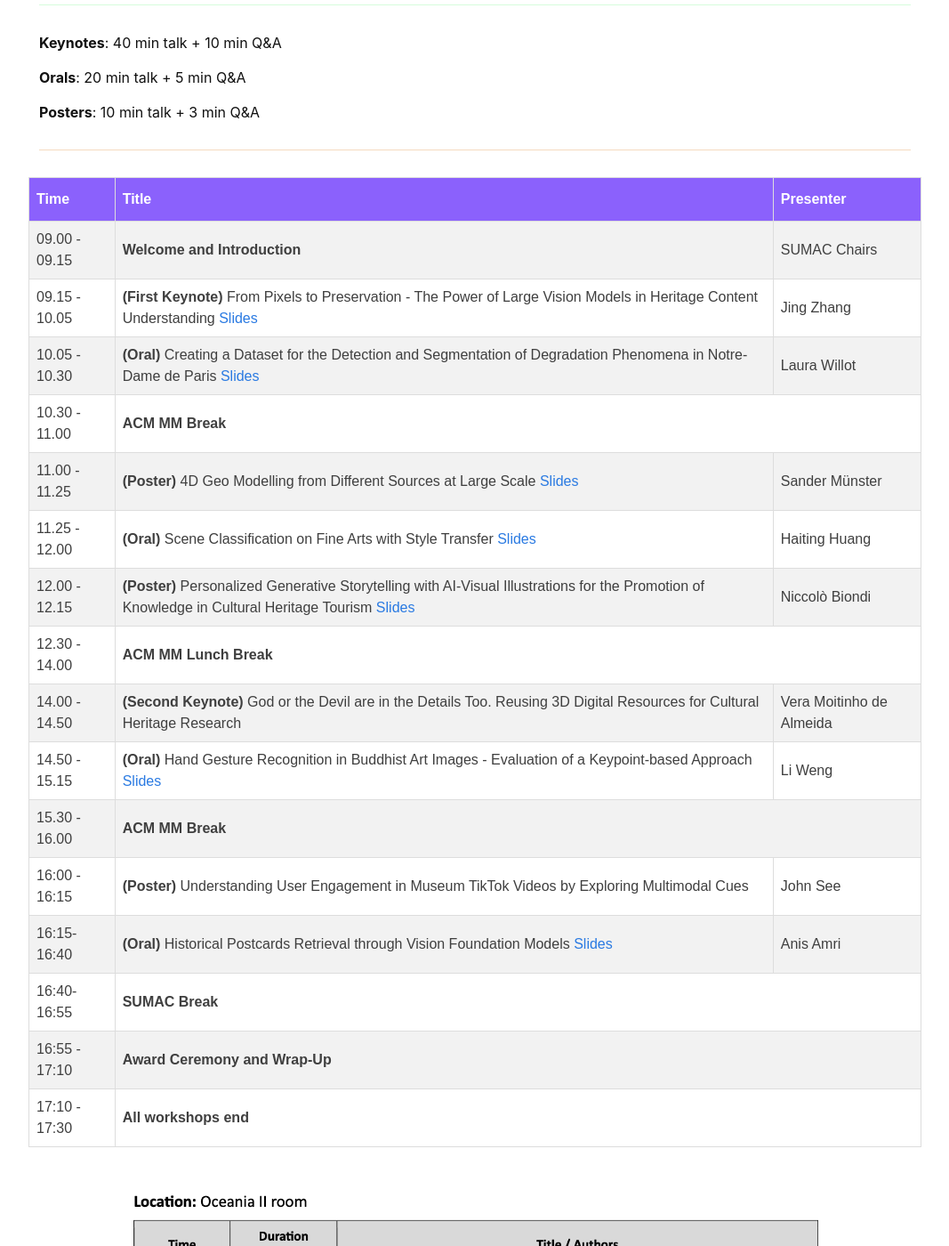
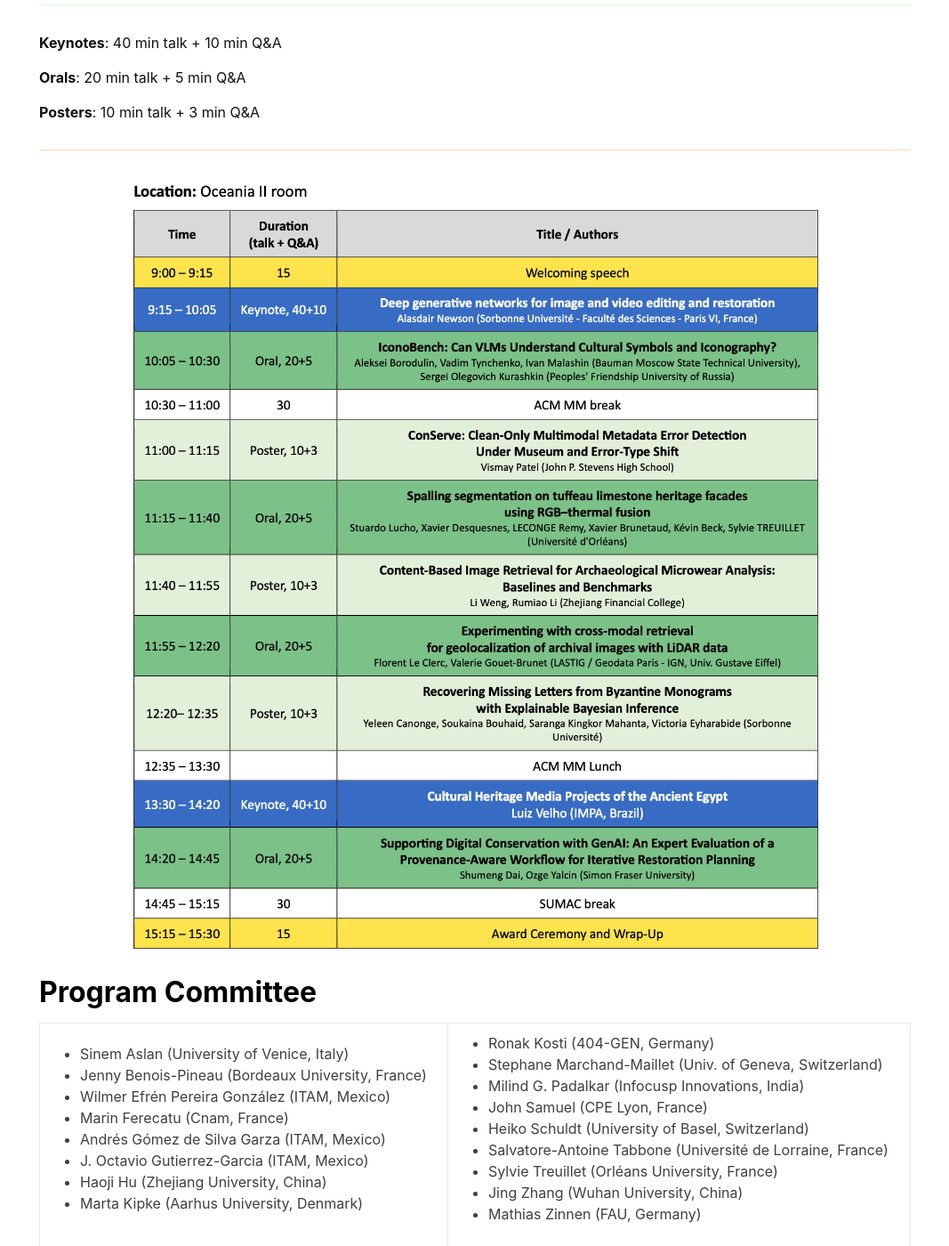
Before and after one commit to sumac-workshops/2026, a Jekyll site: the page built from index.md, in a window 1280 px wide and 1400 px high, scrolled down 4032 px. Shown: the whole window at 89% size, without its empty margins (106-1173 px from the left). Built offline with Jekyll 4.4.1, drawn with Linux system fonts in a browser that asks for light colours; nearby versions of some CDN libraries.

Commit message:
Update index.md

```diff
--- a/index.md
+++ b/index.md
@@ -186,9 +186,6 @@ Iterative Restoration Planning</i>
 <p> <b>Orals</b>: 20 min talk + 5 min Q&A</p>
 <p> <b>Posters</b>: 10 min talk + 3 min Q&A</p>
 <hr  style="color: rgb(212, 110, 0);">
-<p>
-{% include schedule.html %}
-</p>
 <!-- <p> <b>Zoom for online attendance:</b> <a href="https://itam.zoom.us/j/95430040530?pwd=3LTKCVFJITAp00KyGlA5bgG6f3IokN.1">here</a></p> -->
 <center>
 	<img src="images/SUMAC26_schedule.png" width="80%">
```
